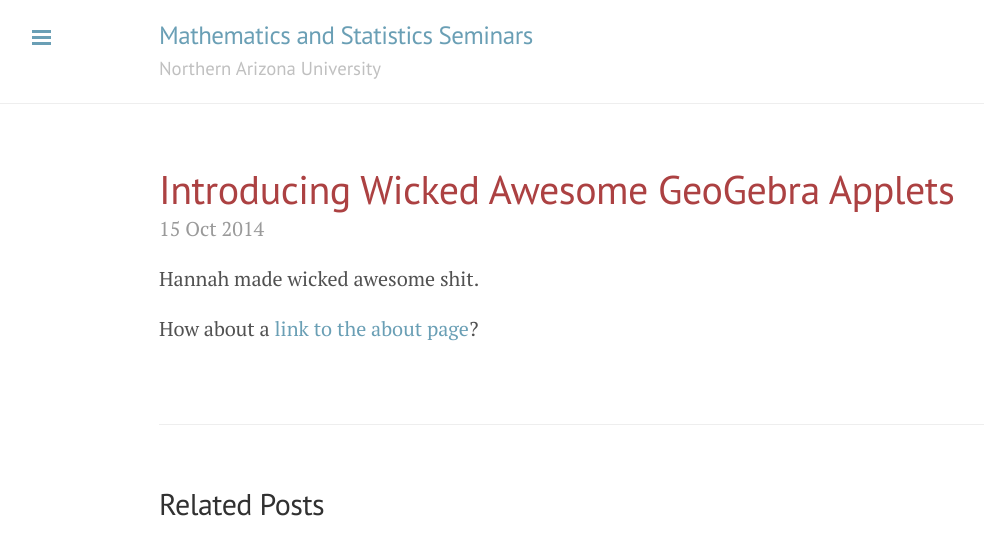
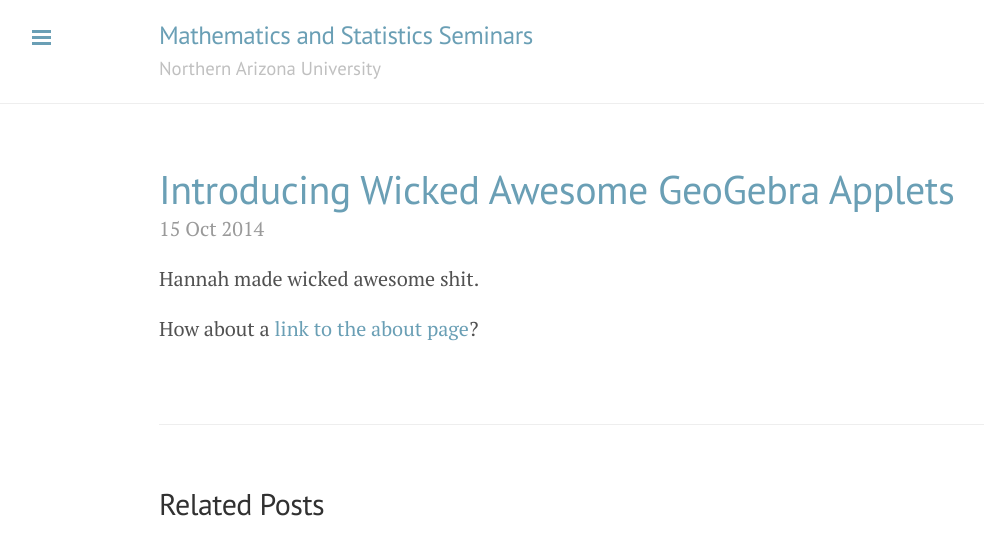
Before and after one commit to NAUMathStat/seminars, a Jekyll site: the page built from _posts/2014-10-15-introducing-wicked-awesome-geogebra-applets.md, in a window 1280 px wide. Shown: the top 555 px of the page, without its empty margins (1-985 px from the left). Built offline with Jekyll 4.4.1, drawn with Linux system fonts in a browser that asks for light colours; Markdown is read by kramdown in place of the engine named in the settings.

Commit message:
Update title color

```diff
--- a/public/css/lanyon.css
+++ b/public/css/lanyon.css
@@ -307,7 +307,7 @@ a.sidebar-nav-item:focus {
 .post-title,
 .post-title a {
   /* color: #303030; */ /* dark grey */
-  color: #ac4142; /* red */
+  color: #6a9fb5; /* blue */
 }
 .page-title,
 .post-title {
```
